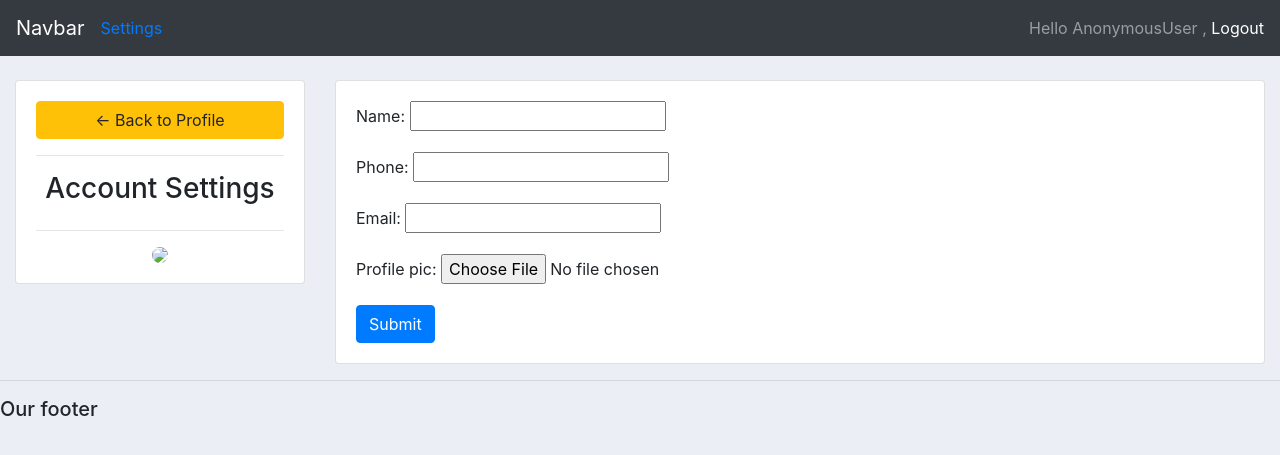
After one commit to devika30/Customer-Management-App, a Django app: template customer_mang_app/accounts/templates/accounts/settings.html in a window 1280 px wide. The commit adds this page. Shown: the top 455 px of the page. Run offline with Django 3.2, Linux system fonts and the light colour scheme; the template is opened without the code that fills it: values that come from a table or form of the project are taken from there, others are empty; some libraries are stand-ins or nearby versions.

Commit message:
updard the repo

```diff
--- a/customer_mang_app/accounts/forms.py
+++ b/customer_mang_app/accounts/forms.py
@@ -1,15 +1,23 @@
 from django.forms import ModelForm
 from django.contrib.auth.forms import UserCreationForm
-from .models import Order
+from django.contrib.auth.models import User
 from django import forms
-from django.contrib.auth.models import User
+
+from .models import *
+
+class CustomerForm(ModelForm):
+	class Meta:
+		model = Customer
+		fields = '__all__'
+		exclude = ['user']
 
 class OrderForm(ModelForm):
 	class Meta:
 		model = Order
 		fields = '__all__'
 
+
 class CreateUserForm(UserCreationForm):
 	class Meta:
-		model=User
-		fields=['username','email','password1','password2']
+		model = User
+		fields = ['username', 'email', 'password1', 'password2']
--- a/customer_mang_app/accounts/templates/accounts/base.html
+++ b/customer_mang_app/accounts/templates/accounts/base.html
@@ -42,6 +42,10 @@
 	  <li class="nav-item">
 		<a class="nav-link" href="{% url 'accounts:product'%}">Products</a>
 	  </li>
+	  {% else %}
+	  <li class="nav-item active">
+		<a href="{% url 'accounts:setting' %}">Settings</a>
+		</li>
 	   {%endif%}
 	  </ul>
 
--- /dev/null
+++ b/customer_mang_app/accounts/templates/accounts/settings.html
@@ -0,0 +1,41 @@
+{%  extends 'accounts/base.html' %}
+{% load static %}
+{% block content %}
+
+<style>
+	.profile-pic{
+		max-width: 200px;
+		max-height:200px;
+		margin: 0 auto;
+		border-radius: 50%;
+	}
+</style>
+
+<br>
+<div class="row">
+	<div class="col-md-3">
+		<div class="card card-body">
+			<a class="btn btn-warning" href="{% url 'accounts:home' %}"> &#8592; Back to Profile</a>
+			<hr>
+			<h3 style="text-align: center">Account Settings</h3>
+			<hr>
+			<img class="profile-pic" src="#" >
+
+		</div>
+	</div>
+	<div class="col-md-9">
+		<div class="card card-body">
+
+			<form method="POST" action="" enctype="multipart/form-data">
+				{% csrf_token %}
+				{{form.as_p}}
+
+			<input class="btn btn-primary" type="submit" name="Update Information">
+			</form>
+		</div>
+	</div>
+</div>
+
+
+
+{% endblock %}
--- a/customer_mang_app/accounts/urls.py
+++ b/customer_mang_app/accounts/urls.py
@@ -1,6 +1,6 @@
 from django.contrib import admin
 from django.urls import path
-from .views import home,products,customer,create_order,update_order,delete_order,register,loginPage,userPage,logoutUser
+from .views import home,products,customer,create_order,update_order,delete_order,register,loginPage,userPage,logoutUser,settingPage
 
 app_name = 'accounts'
 
@@ -10,6 +10,7 @@ urlpatterns = [
     path('login/',loginPage,name='login'),
     path('logout/',logoutUser,name='logout'),
     path('user/',userPage,name='user'),
+    path('settings/',settingPage,name='setting'),
     path('',home,name='home'),
     path('products/',products,name='product'),
     path('customers/<str:pk_test>/',customer,name='customers'),
--- a/customer_mang_app/cma/settings.py
+++ b/customer_mang_app/cma/settings.py
@@ -130,3 +130,5 @@ MEDIA_URL='/images/'
 STATICFILES_DIR=[
     os.path.join(BASE_DIR,)
 ]
+
+MEDIA_ROOT=os.path.join(BASE_DIR,'static/images')
--- a/customer_mang_app/cma/urls.py
+++ b/customer_mang_app/cma/urls.py
@@ -15,9 +15,12 @@ Including another URLconf
 """
 from django.contrib import admin
 from django.urls import path, include
+from django.conf import settings
+from django.conf.urls.static import static
 
 urlpatterns = [
     path('admin/', admin.site.urls),
     path('', include('accounts.urls',namespace="accounts"))
 
 ]
+urlpatterns=urlpatterns+static(settings.MEDIA_URL,document_root=settings.MEDIA_ROOT)
```
Also changed, not shown: customer_mang_app/accounts/views.py (+17 -2 lines), customer_mang_app/static/images/10th_marksheet.jpg (added), customer_mang_app/static/images/devika.jpeg (added), customer_mang_app/static/images/devika_UBW1EvX.jpeg (added).
